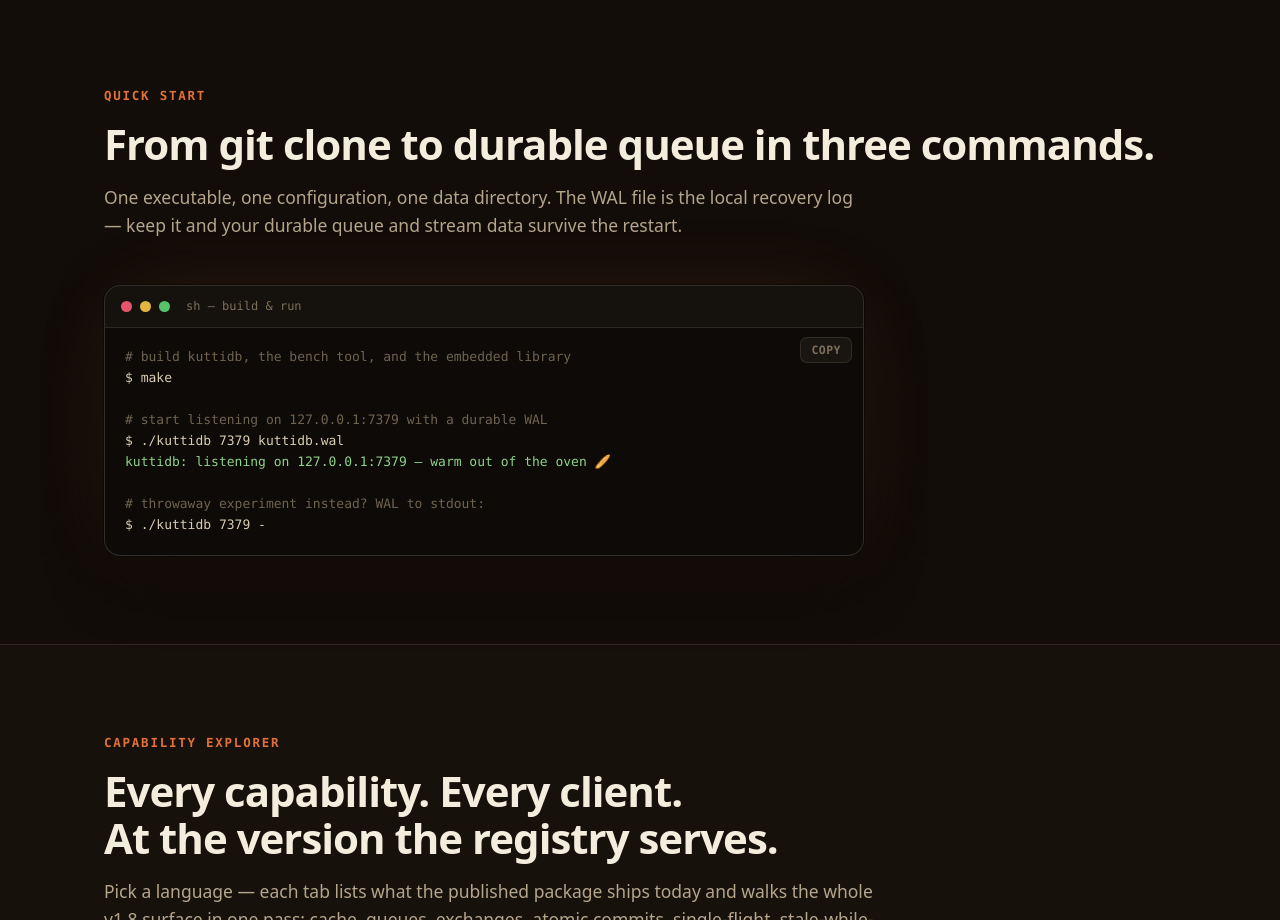
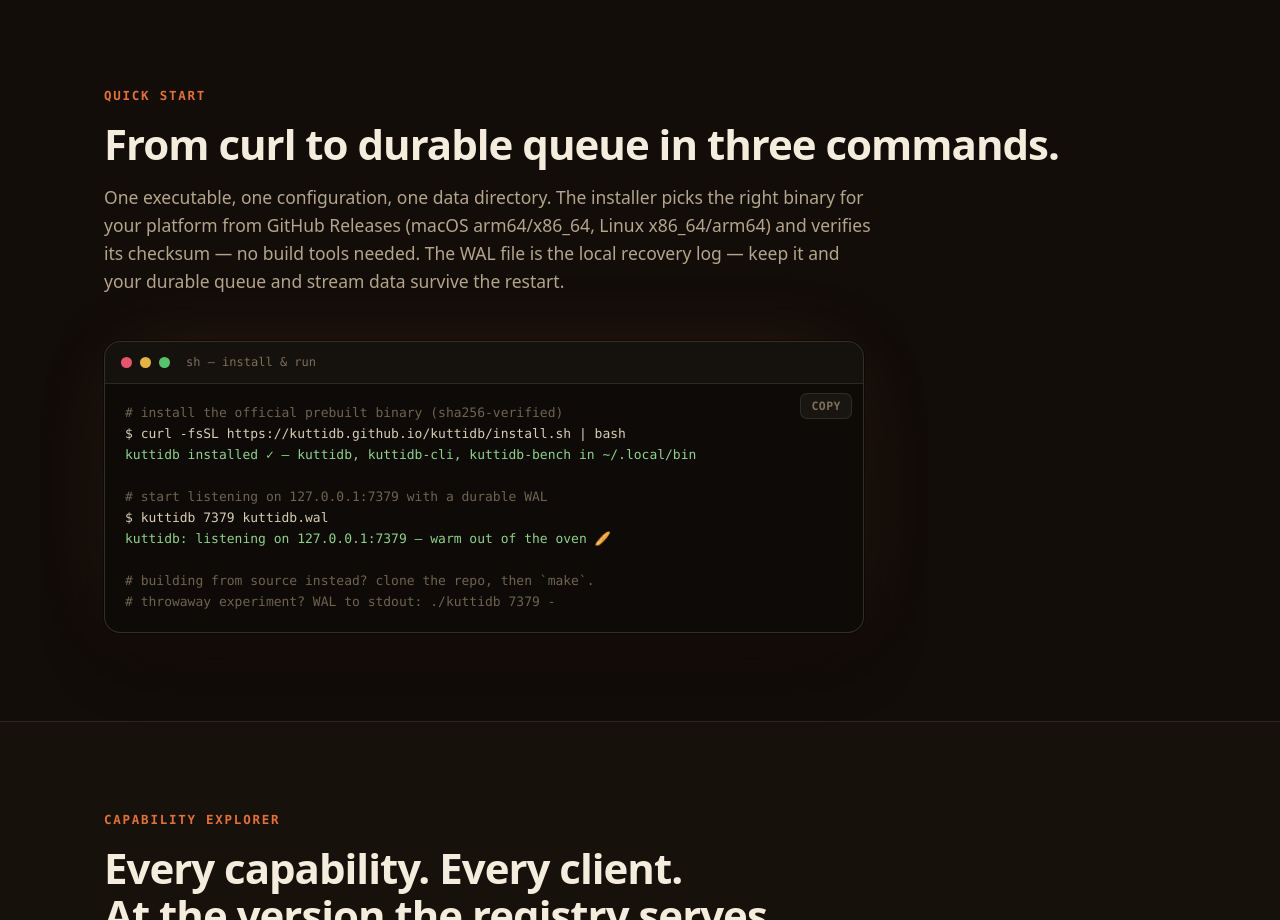
Before and after one commit to kuttidb/kuttidb, a website: page landing/index.html in a window 1280 px wide. Shown: the part 3920-4840 px from the top of the page. Drawn offline with Linux system fonts and the light colour scheme.

Commit message:
Install: one-line installer for official release binaries
GitHub Releases already carry sha256-verified tarballs for macOS
arm64/x86_64 and Linux x86_64/arm64 (server, bench, embed library, CLI)
— they just were not discoverable. landing/install.sh now does the
platform detection and install in one line:

  curl -fsSL https://kuttidb.github.io/kuttidb/install.sh | bash

- resolves the latest release via GitHub's /releases/latest/download/
  redirect (no API calls, no rate limits), or pins with --version
- verifies the tarball against SHASUMS256.txt before installing
- installs kuttidb, kuttidb-cli, kuttidb-bench and the embed library
  into ~/.local/bin (override: --bin-dir / KUTTIDB_INSTALL_DIR) and
  prints a PATH hint when needed
- env overrides for mirrors/CI: KUTTIDB_RELEASES_URL, KUTTIDB_OS,
  KUTTIDB_ARCH; curl with wget fallback; clean failures on checksum
  mismatch, unknown platform, and missing assets

Tested end-to-end: fixture-release matrix (latest, pinned, checksum
mismatch, 404, unsupported platform, --help) plus a real install from
the live v0.0.5 GitHub release; the installed binary runs and reports
its TLS features.

The landing quickstart now leads with the curl one-liner (make stays as
the build-from-source path), and the getting-started guide, README, and
the release workflow body advertise the same command.

```diff
--- a/landing/index.html
+++ b/landing/index.html
@@ -789,26 +789,29 @@ db.<span class="fn">queue_browse</span>(<span class="st">"orders.created"</span>
 <section class="section" id="quickstart">
   <div class="wrap">
     <p class="kicker reveal">Quick start</p>
-    <h2 class="reveal">From git clone to durable queue in three commands.</h2>
+    <h2 class="reveal">From curl to durable queue in three commands.</h2>
     <p class="section-lede reveal" style="margin-bottom:46px;">
-      One executable, one configuration, one data directory. The WAL file is the local recovery log —
+      One executable, one configuration, one data directory. The installer picks the right binary
+      for your platform from GitHub Releases (macOS arm64/x86_64, Linux x86_64/arm64) and verifies
+      its checksum — no build tools needed. The WAL file is the local recovery log —
       keep it and your durable queue and stream data survive the restart.
     </p>
     <div class="codeblock reveal" style="max-width:760px;">
       <div class="codewin">
         <div class="codewin-bar">
           <span class="dot r"></span><span class="dot y"></span><span class="dot g"></span>
-          <span class="title">sh — build &amp; run</span>
+          <span class="title">sh — install &amp; run</span>
         </div>
-<pre><span class="cm"># build kuttidb, the bench tool, and the embedded library</span>
-$ make
+<pre><span class="cm"># install the official prebuilt binary (sha256-verified)</span>
+$ curl -fsSL https://kuttidb.github.io/kuttidb/install.sh | bash
+<span class="ok">kuttidb installed ✓ — kuttidb, kuttidb-cli, kuttidb-bench in ~/.local/bin</span>
 
 <span class="cm"># start listening on 127.0.0.1:7379 with a durable WAL</span>
-$ ./kuttidb 7379 kuttidb.wal
+$ kuttidb 7379 kuttidb.wal
 <span class="ok">kuttidb: listening on 127.0.0.1:7379 — warm out of the oven 🥖</span>
 
-<span class="cm"># throwaway experiment instead? WAL to stdout:</span>
-$ ./kuttidb 7379 -</pre>
+<span class="cm"># building from source instead? clone the repo, then `make`.
+# throwaway experiment? WAL to stdout: ./kuttidb 7379 -</span></pre>
       </div>
       <button class="copybtn" data-copy="1">COPY</button>
     </div>
```
Also changed, not shown: docs/guides/GETTING_STARTED.md (+11 -2 lines), .github/workflows/release.yml, README.md, 1 other file.
